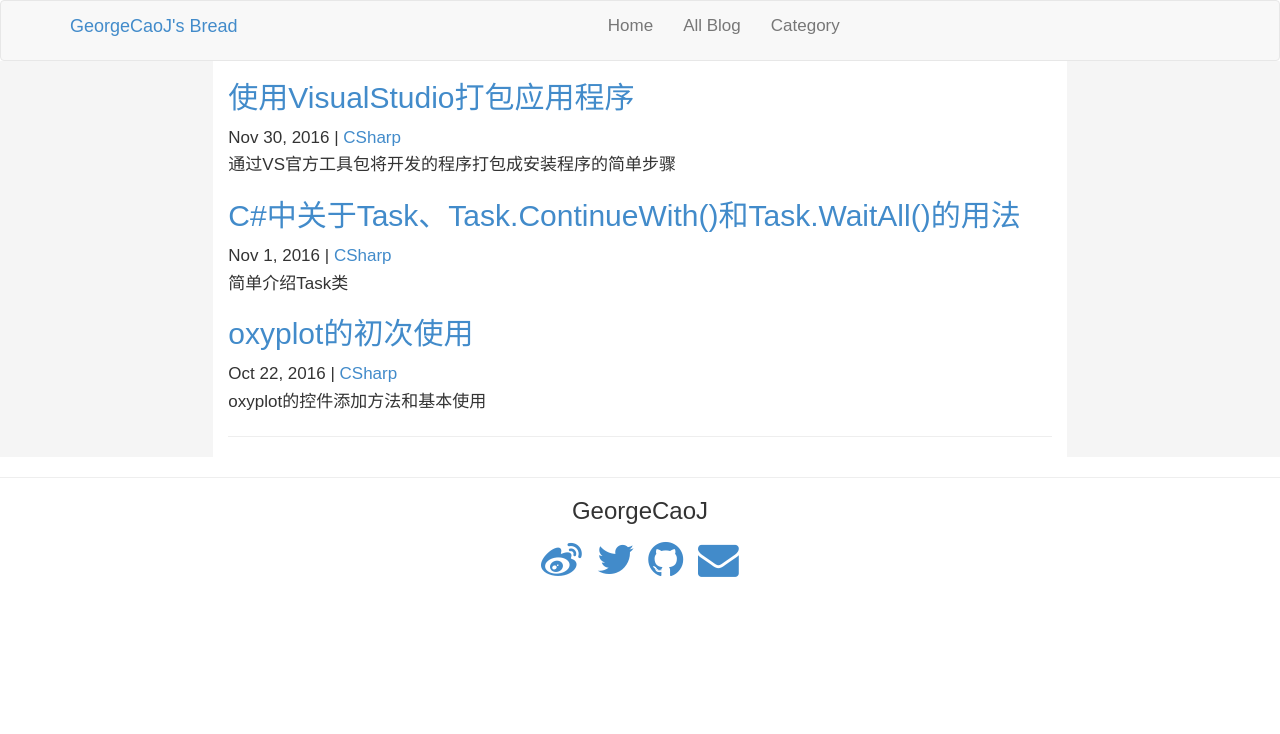
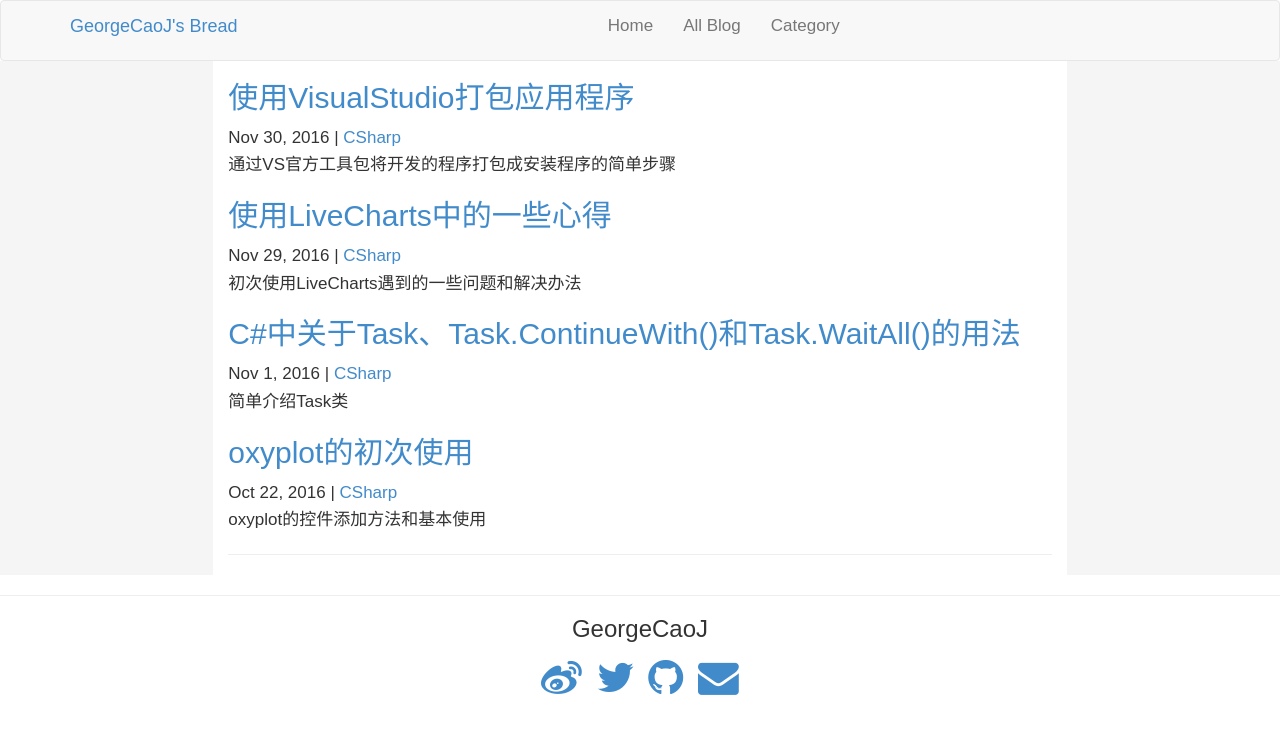
Before and after one commit to GeorgeCaoJ/blog, a Jekyll site: the page built from category/CSharp.html, in a window 1280 px wide. Shown: the top 734 px of the page. Built offline with Jekyll 4.4.1, drawn with Linux system fonts in a browser that asks for light colours; some of the changed lines change nothing that is shown.

Commit message:
update a blog of livecharts uncompleted

```diff
--- a/_posts/CSharp/2016-11-29-LiveCharts-begins.md
+++ b/_posts/CSharp/2016-11-29-LiveCharts-begins.md
@@ -1,5 +1,33 @@
 ---
 layout: pageshow
-title: LiveCharts的一些尝试和陷阱
+title: 使用LiveCharts中的一些心得
 category: CSharp
-description: 使用LiveCharts中一些
+description: 初次使用LiveCharts遇到的一些问题和解决办法
+---
+
+## LiveCharts简介
+
+[LiveCharts](https://lvcharts.net/)是**.NET**下强大可视化库，感谢作者[@Alberto Rodriguez](https://github.com/beto-rodriguez)的对开源的贡献。作者在[gitter](https://gitter.im/beto-rodriguez/Live-Charts)相当活跃，给大家答疑，而且作者的回复速度很快。我在gitter上问了一个问题，作者隔天就回答了，非常感谢作者。
+
+## LiveCharts和oxyplot的比较
+
+[oxyplot](http://www.oxyplot.org/)也是一个强大的多平台graphics库，之前就写了它的[初次使用](https://georgecaoj.github.io/blog/csharp/oxyplot-begin)，这次改用**LiveCharts**是对比了它们两个官方文档，**oxylot**的官方文档由于还在建设中，所以基本只能通过查看**github**上的example来使用。
+
+而[LiveCharts](https://lvcharts.net/)的官方文档比较详细，而且作者相当活跃，其可视化效果更现代，风格像前端的**SVG**和**canvas**的效果。
+
+## 添加LiveCharts的控件
+
+[官方教程](https://lvcharts.net/App/examples/v1/wf/Install)
+中已经给出了操作方法，但是可能会出现添加失败的情况
+
+![LiveCharts1]({{site.baseurl}}/img/CSharp/LiveCharts1.jpg)
+
+我的解决办法是：避免在中文路径下添加控件。如，在桌面新建一个项目，再进行教程中的操作流程添加成功。
+
+![LiveCharts2]({{site.baseurl}}/img/CSharp/LiveCharts2.jpg)
+
+## 使用中问题和解决方法
+
+### 问题一：在同一个ColumnsSeries中改变某些Columns的颜色
+
+这个问题的解决方法是我在[gitter](https://gitter.im/beto-rodriguez/Live-Charts)上询问的作者，感谢作者的回答。其实是一个很简单的问题，由于没有仔细参阅官方文档就急着用，这其实很不推荐这么做。
```
Also changed, not shown: img/CSharp/LiveCharts1.jpg (added), img/CSharp/LiveCharts2.jpg (added).
